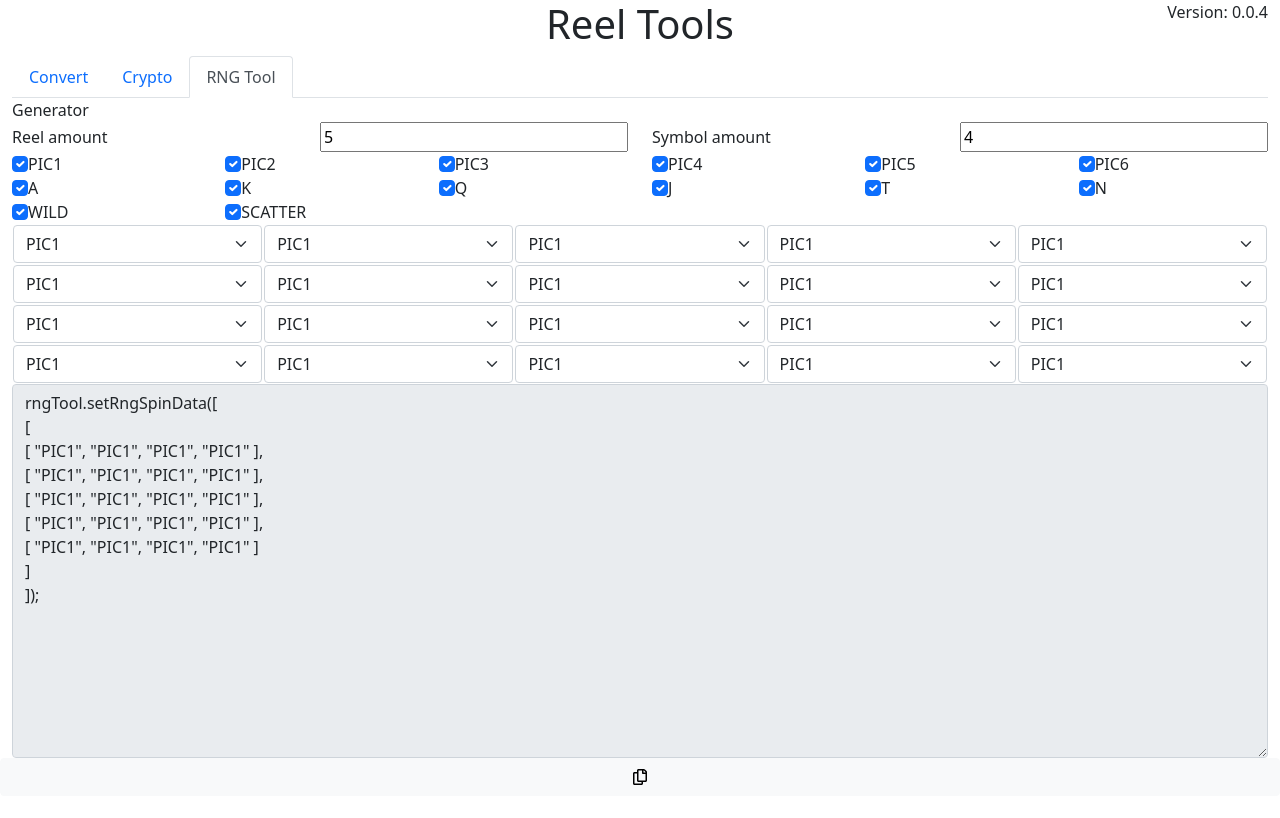
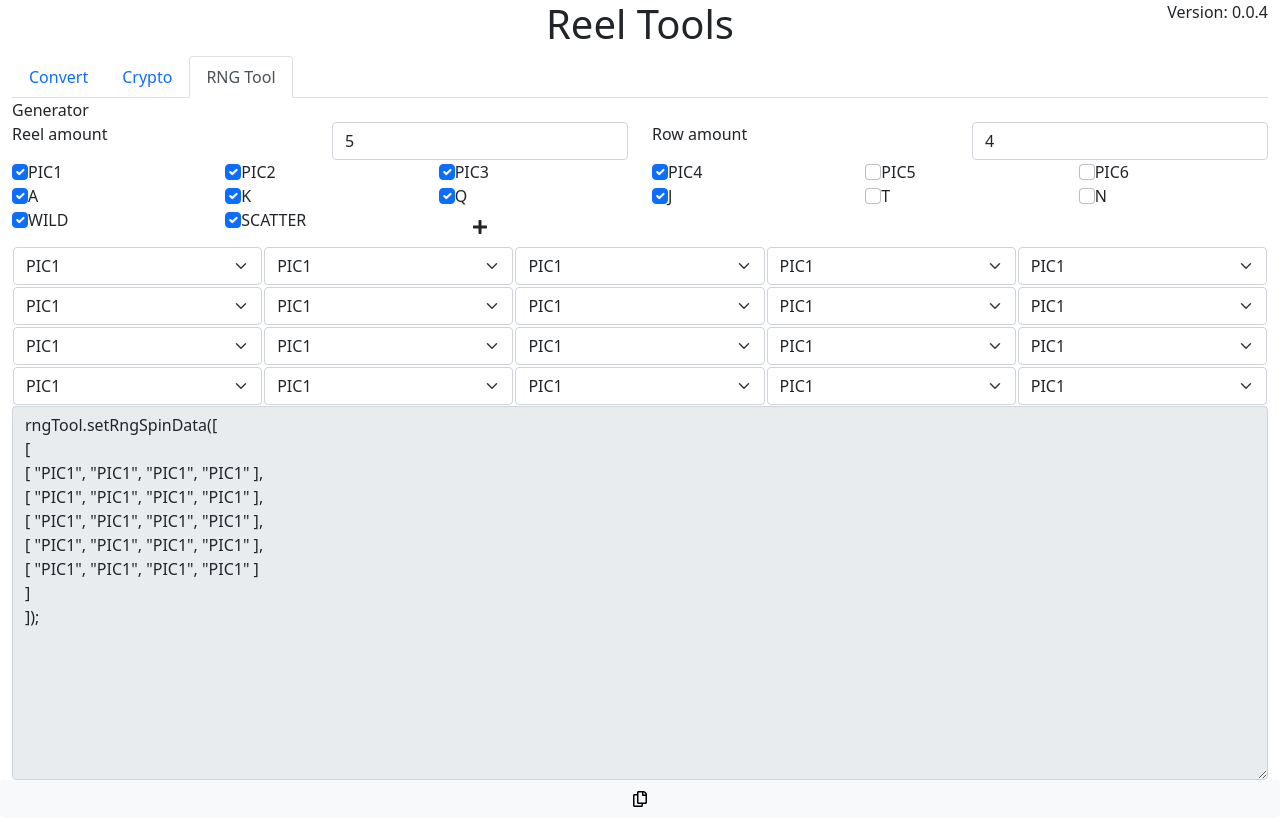
Before and after one commit to avt1745zet/reel-tools, a React app: page / in a window 1280 px wide. Both pictures are taken after a click on the tab "RNG Tool". Built offline with nearby package versions, Linux system fonts and the light colour scheme.

Commit message:
Implement custom symbol in rng tool generator.

```diff
--- a/src/components/RNGToolGenerator.tsx
+++ b/src/components/RNGToolGenerator.tsx
@@ -2,14 +2,18 @@ import React, { useState } from 'react';
 import { CopyButton } from './CopyButton';
 
 interface ICheckboxesProps {
-	selectSymbolList: Array<string>;
-	onChange ( index: number, enabled: boolean ): void;
+	originalSelectOptionList: Array<ISelectStatu>;
+	customSelectOptionList: Array<ISelectStatu>;
+	onOriginalCheckedChange ( index: number, checked: boolean ): void;
+	onCustomCheckedChange ( index: number, checked: boolean ): void;
+	onCustomSymbolChange ( index: number, newSymbolName: string ): void;
+	onAddNewCustomSymbol ( symbolName: string, defaultChecked: boolean ): void;
 }
 
-interface ISelectProps {
+interface ISelectTableProps {
 	reelAmount: number;
 	symbolAmount: number;
-	selectSymbolList: Array<string>;
+	availableSymbolList: Array<string>;
 	reelIndexes: Array<Array<string>>;
 	onChange ( posiiton: IVector2, value: string ): void;
 }
@@ -23,37 +27,94 @@ interface IVector2 {
 	y: number;
 }
 
+interface ISelectStatu {
+	symbol: string;
+	checked: boolean;
+}
+
 const defaultReelAmount = 5;
 const defaultSymbolAmount = 4;
 
-const defaultSelectChecked = true;
 const defaultSelectIndex = 0;
-const defaultSelectSymbolList: Array<string> = [
-	'PIC1',
-	'PIC2',
-	'PIC3',
-	'PIC4',
-	'PIC5',
-	'PIC6',
-	'A',
-	'K',
-	'Q',
-	'J',
-	'T',
-	'N',
-	'WILD',
-	'SCATTER'
+const defaultSelectOptionList: Array<ISelectStatu> = [
+	{
+		symbol: 'PIC1',
+		checked: true
+	},
+	{
+		symbol: 'PIC2',
+		checked: true
+	},
+	{
+		symbol: 'PIC3',
+		checked: true
+	},
+	{
+		symbol: 'PIC4',
+		checked: true
+	},
+	{
+		symbol: 'PIC5',
+		checked: false
+	},
+	{
+		symbol: 'PIC6',
+		checked: false
+	},
+	{
+		symbol: 'A',
+		checked: true
+	},
+	{
+		symbol: 'K',
+		checked: true
+	},
+	{
+		symbol: 'Q',
+		checked: true
+	},
+	{
+		symbol: 'J',
+		checked: true
+	},
+	{
+		symbol: 'T',
+		checked: false
+	},
+	{
+		symbol: 'N',
+		checked: false
+	},
+	{
+		symbol: 'WILD',
+		checked: true
+	},
+	{
+		symbol: 'SCATTER',
+		checked: true
+	}
 ]
 
 export const RNGToolGenerator: React.FC = () => {
 	const [ reelAmount, setReelAmount ] = useState( defaultReelAmount );
 	const [ symbolAmount, setSymbolAmount ] = useState( defaultSymbolAmount );
-	const [ selectSymbolList, setSelectSymbolList ] = useState( defaultSelectChecked ? defaultSelectSymbolList : new Array<string>() );
+
+	const [ originalSelectOptionList, setOriginalSelectOptionList ] = useState( defaultSelectOptionList );
+	const [ customSelectOptionList, setCustomSelectOptionList ] = useState( new Array<ISelectStatu>() );
+
+	const defaultAvailableSymbolList: Array<string> = new Array<string>();
+	defaultSelectOptionList.forEach( selectOption => {
+		if ( selectOption.checked ) {
+			defaultAvailableSymbolList.push( selectOption.symbol );
+		}
+	} );
+	const [ availableSymbolList, setAvailableSymbolList ] = useState( getCheckedSymbol( defaultSelectOptionList ) );
+
 	const defaultReelIndexes: Array<Array<string>> = new Array<Array<string>>();
 	for ( let reelIndex = 0; reelIndex < reelAmount; reelIndex++ ) {
 		defaultReelIndexes.push( [] );
 		for ( let symbolIndex = 0; symbolIndex < symbolAmount; symbolIndex++ ) {
-			const symbolName = selectSymbolList[ defaultSelectIndex ];
+			const symbolName = availableSymbolList[ defaultSelectIndex ];
 			defaultReelIndexes[ reelIndex ].push( symbolName );
 		}
 	}
@@ -63,29 +124,35 @@ export const RNGToolGenerator: React.FC = () => {
 		<label>
 			Generator
 		</label>
-		<div className='col-md-6 col-sm-12'>
-			<label htmlFor='reelAmountInput' className='col-6'>
+		<div className='col-12'>
+			<div className='row'>
+				<div className='col-md-3 col-sm-6'>
+					<label htmlFor='reelAmountInput'>
 						Reel amount
 					</label>
-			<input id='reelAmountInput' defaultValue={reelAmount} min='1' type='number' className='col-6' onChange={event => {
+				</div>
+				<div className='col-md-3 col-sm-6'>
+					<input id='reelAmountInput' defaultValue={reelAmount} min='1' type='number' className='form-control' onChange={event => {
 						const newReelAmount = Number.parseInt( event.target.value );
 						const add = newReelAmount > reelAmount;
 						setReelAmount( newReelAmount );
 
 						const newReelIndexes: Array<Array<string>> = reelIndexes.slice();
 						if ( add ) {
-					newReelIndexes.push( newReelIndexes[ 0 ].map( () => selectSymbolList[ 0 ] ) );
+							newReelIndexes.push( newReelIndexes[ 0 ].map( () => availableSymbolList[ 0 ] ) );
 						} else {
 							newReelIndexes.splice( newReelIndexes.length - 1 );
 						}
 						setReelIndexes( newReelIndexes );
 					}} />
 				</div>
-		<div className='col-md-6 col-sm-12'>
-			<label htmlFor='symbolAmountInput' className='col-6'>
-				Symbol amount
+				<div className='col-md-3 col-sm-6'>
+					<label htmlFor='symbolAmountInput'>
+						Row amount
 					</label>
-			<input id='symbolAmountInput' defaultValue={symbolAmount} min='1' type='number' className='col-6' onChange={event => {
+				</div>
+				<div className='col-md-3 col-sm-6'>
+					<input id='symbolAmountInput' defaultValue={symbolAmount} min='1' type='number' className='form-control' onChange={event => {
 						const newSymbolAmount = Number.parseInt( event.target.value );
 						const add = newSymbolAmount > symbolAmount;
 						setSymbolAmount( newSymbolAmount );
@@ -93,7 +160,7 @@ export const RNGToolGenerator: React.FC = () => {
 						const newReelIndexes: Array<Array<string>> = reelIndexes.slice();
 						if ( add ) {
 							newReelIndexes.forEach( reel => {
-						reel.push( selectSymbolList[ 0 ] );
+								reel.push( availableSymbolList[ 0 ] );
 							} );
 						} else {
 							newReelIndexes.forEach( reel => {
@@ -103,17 +170,17 @@ export const RNGToolGenerator: React.FC = () => {
 						setReelIndexes( newReelIndexes );
 					}} />
 				</div>
+			</div>
+		</div>
 		<div className='col-12'>
-			<Checkboxes selectSymbolList={selectSymbolList} onChange={( index, enabled ) => {
-				const newSelectSymbolList: Array<string> = selectSymbolList.slice();
-				if ( enabled ) {
-					newSelectSymbolList.push( defaultSelectSymbolList[ index ] );
-				} else {
-					newSelectSymbolList.splice( newSelectSymbolList.findIndex( symbol => symbol === defaultSelectSymbolList[ index ] ), 1 );
-				}
-				newSelectSymbolList.sort( ( a, b ) =>
-					defaultSelectSymbolList.findIndex( symbol => symbol === a ) - defaultSelectSymbolList.findIndex( symbol => symbol === b ) );
-				setSelectSymbolList( newSelectSymbolList );
+			<Checkboxes originalSelectOptionList={originalSelectOptionList} customSelectOptionList={customSelectOptionList}
+				onOriginalCheckedChange={( index, checked ) => {
+					const newOriginalSelectOptionList: Array<ISelectStatu> = originalSelectOptionList.slice();
+					newOriginalSelectOptionList[ index ].checked = checked;
+					setOriginalSelectOptionList( newOriginalSelectOptionList );
+
+					const newSelectSymbolList = [ ...getCheckedSymbol( newOriginalSelectOptionList ), ...getCheckedSymbol( customSelectOptionList ) ];
+					setAvailableSymbolList( newSelectSymbolList );
 
 					const newReelIndexes: Array<Array<string>> = reelIndexes.slice();
 					newReelIndexes.forEach( ( reel, reelIndex ) => {
@@ -125,9 +192,53 @@ export const RNGToolGenerator: React.FC = () => {
 						} )
 					} );
 					setReelIndexes( newReelIndexes );
+				}} onCustomCheckedChange={( index, checked ) => {
+					const newCustomSelectOptionList: Array<ISelectStatu> = customSelectOptionList.slice();
+					newCustomSelectOptionList[ index ].checked = checked;
+					setCustomSelectOptionList( newCustomSelectOptionList );
+
+					const newSelectSymbolList = [ ...getCheckedSymbol( originalSelectOptionList ), ...getCheckedSymbol( newCustomSelectOptionList ) ];
+					setAvailableSymbolList( newSelectSymbolList )
+
+					const newReelIndexes: Array<Array<string>> = reelIndexes.slice();
+					newReelIndexes.forEach( ( reel, reelIndex ) => {
+						reel.forEach( ( symbol, symbolIndex ) => {
+							const isSymbolOutOfRange = !newSelectSymbolList.includes( symbol );
+							if ( isSymbolOutOfRange ) {
+								newReelIndexes[ reelIndex ][ symbolIndex ] = newSelectSymbolList[ 0 ];
+							}
+						} )
+					} );
+					setReelIndexes( newReelIndexes );
+				}} onCustomSymbolChange={( index, newSymbolName ) => {
+					newSymbolName = newSymbolName.toUpperCase();
+					const newCustomSelectOptionList: Array<ISelectStatu> = customSelectOptionList.slice();
+					newCustomSelectOptionList[ index ] = { symbol: newSymbolName, checked: newCustomSelectOptionList[ index ].checked };
+					setCustomSelectOptionList( newCustomSelectOptionList );
+
+					const newSelectSymbolList = [ ...getCheckedSymbol( originalSelectOptionList ), ...getCheckedSymbol( newCustomSelectOptionList ) ];
+					setAvailableSymbolList( newSelectSymbolList )
+
+					const newReelIndexes: Array<Array<string>> = reelIndexes.slice();
+					newReelIndexes.forEach( ( reel, reelIndex ) => {
+						reel.forEach( ( symbol, symbolIndex ) => {
+							const isSymbolOutOfRange = !availableSymbolList.includes( symbol );
+							if ( isSymbolOutOfRange ) {
+								newReelIndexes[ reelIndex ][ symbolIndex ] = availableSymbolList[ 0 ];
+							}
+						} )
+					} );
+					setReelIndexes( newReelIndexes );
+				}} onAddNewCustomSymbol={( symbolName, checked ) => {
+					const newCustomSelectOptionList: Array<ISelectStatu> = customSelectOptionList.slice();
+					newCustomSelectOptionList.push( { symbol: symbolName, checked: checked } );
+					setCustomSelectOptionList( newCustomSelectOptionList );
+
+					const newSelectSymbolList = [ ...getCheckedSymbol( originalSelectOptionList ), ...getCheckedSymbol( newCustomSelectOptionList ) ];
+					setAvailableSymbolList( newSelectSymbolList )
 				}} />
 		</div>
-		<SelectsTable reelIndexes={reelIndexes} reelAmount={reelAmount} symbolAmount={symbolAmount} selectSymbolList={selectSymbolList} onChange={( position, value ) => {
+		<SelectsTable reelIndexes={reelIndexes} reelAmount={reelAmount} symbolAmount={symbolAmount} availableSymbolList={availableSymbolList} onChange={( position, value ) => {
 			const newReelIndexes: Array<Array<string>> = reelIndexes.slice();
 			newReelIndexes[ position.x ][ position.y ] = value;
 			setReelIndexes( newReelIndexes );
@@ -136,35 +247,65 @@ export const RNGToolGenerator: React.FC = () => {
 	</form>
 };
 
+function getCheckedSymbol ( options: Array<ISelectStatu> ): Array<string> {
+	const result: Array<string> = new Array<string>();
+	options.forEach( selectOption => {
+		if ( selectOption.checked ) {
+			result.push( selectOption.symbol );
+		}
+	} );
+	return result;
+}
+
 const Checkboxes: React.FC<ICheckboxesProps> = ( props: ICheckboxesProps ) => {
-	const checkboxes: Array<JSX.Element> = [];
-	defaultSelectSymbolList.forEach( ( symbol, index ) => {
-		checkboxes.push(
-			<div key={index} className='col-2'>
-				<input type='checkbox' className='form-check-input' id={'symbolCheckbox' + index} data-index={index} defaultChecked={defaultSelectChecked} onChange={event => {
+	const originalCheckboxes: Array<JSX.Element> = props.originalSelectOptionList.map( ( selectOption, index ) => {
+		const checked = selectOption.checked;
+		const symbol = selectOption.symbol;
+		return <div key={index} className='col-2'>
+			<input type='checkbox' className='form-check-input' id={'symbolCheckbox' + index} data-index={index} checked={checked} onChange={event => {
 				const index = event.target.dataset.index ? Number.parseInt( event.target.dataset.index ) : 0;
-					props.onChange( index, event.target.checked );
+				props.onOriginalCheckedChange( index, event.target.checked );
 			}} />
 			<label key={'symbolCheckbox' + index} className='form-check-label' htmlFor={'symbolCheckbox' + index}>
 				{symbol}
 			</label>
 		</div>
-		)
 	} );
+
+	const customCheckboxes: Array<JSX.Element> = props.customSelectOptionList.map( ( selectOption, index ) => {
+		const checked = selectOption.checked;
+		const symbol = selectOption.symbol;
+		return <div key={'custom' + index} className='col-2'>
+			<div className='input-group'>
+				<input type='checkbox' className='form-check-input' data-index={index} checked={checked} onChange={event => {
+					const index = event.target.dataset.index ? Number.parseInt( event.target.dataset.index ) : 0;
+					props.onCustomCheckedChange( index, event.target.checked );
+				}} />
+				<input key={'symbolCheckbox' + index} className='form-control' value={symbol} onChange={event => {
+					props.onCustomSymbolChange( index, event.target.value );
+				}} />
+			</div>
+		</div>
+	} );
+
 	return <div className='row'>
-		{checkboxes}
+		{originalCheckboxes}
+		{customCheckboxes}
+		<button type='button' className='btn col-1' title='Apply custom symbol' onClick={() => {
+			props.onAddNewCustomSymbol( '', true );
+		}}><i className='fas fa-plus' aria-hidden='true'></i></button>
 	</div>;
 }
 
-const SelectsTable: React.FC<ISelectProps> = ( props: ISelectProps ) => {
+const SelectsTable: React.FC<ISelectTableProps> = ( props: ISelectTableProps ) => {
 	const trs: Array<JSX.Element> = [];
 	for ( let symbolIndex = 0; symbolIndex < props.symbolAmount; symbolIndex++ ) {
 		const tds: Array<JSX.Element> = [];
 		for ( let reelIndex = 0; reelIndex < props.reelAmount; reelIndex++ ) {
 			const options: Array<JSX.Element> = [];
-			props.selectSymbolList.forEach( symbol => {
+			props.availableSymbolList.forEach( ( symbol, index ) => {
 				options.push(
-					<option key={symbol} value={symbol}>{symbol}</option>
+					<option key={index} value={symbol}>{symbol}</option>
 				);
 			} )
 			tds.push(
```
Lines whose indentation alone changed are shown as unchanged.
